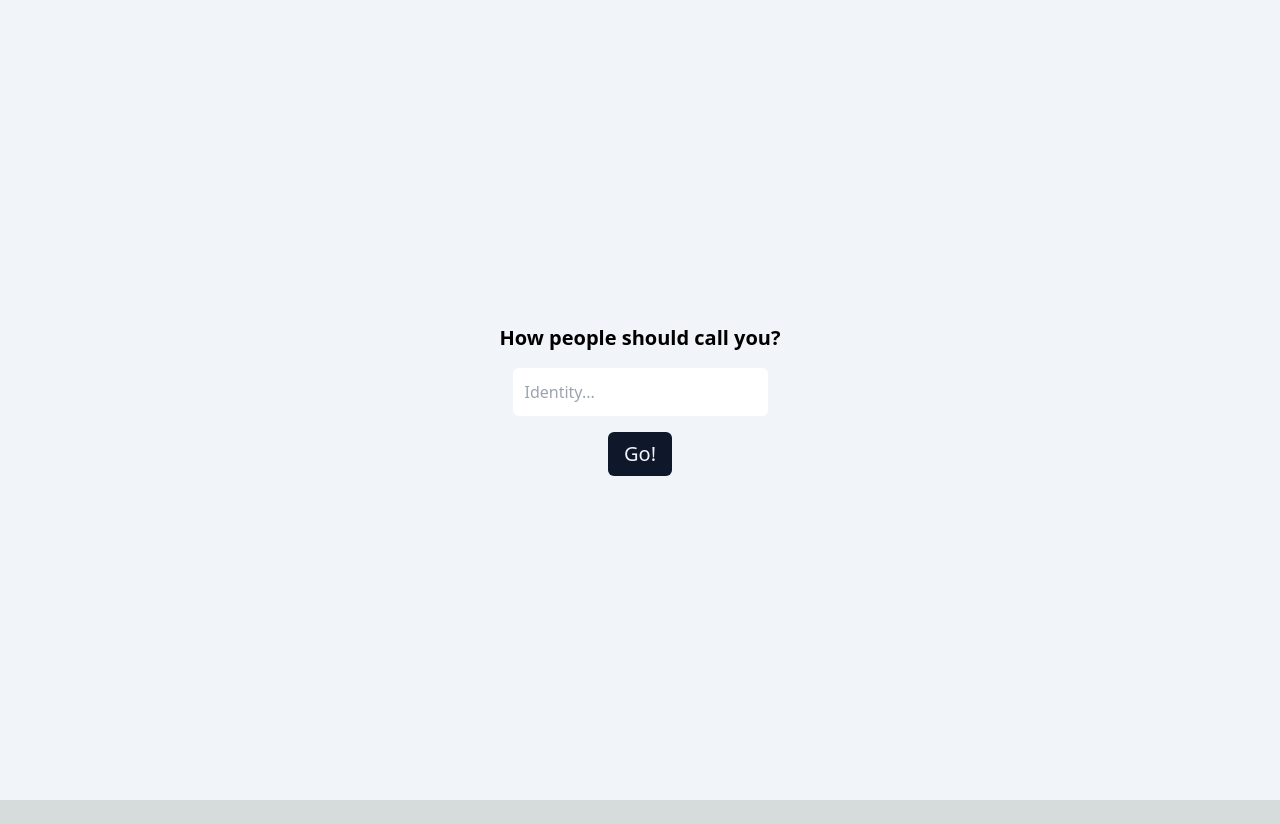
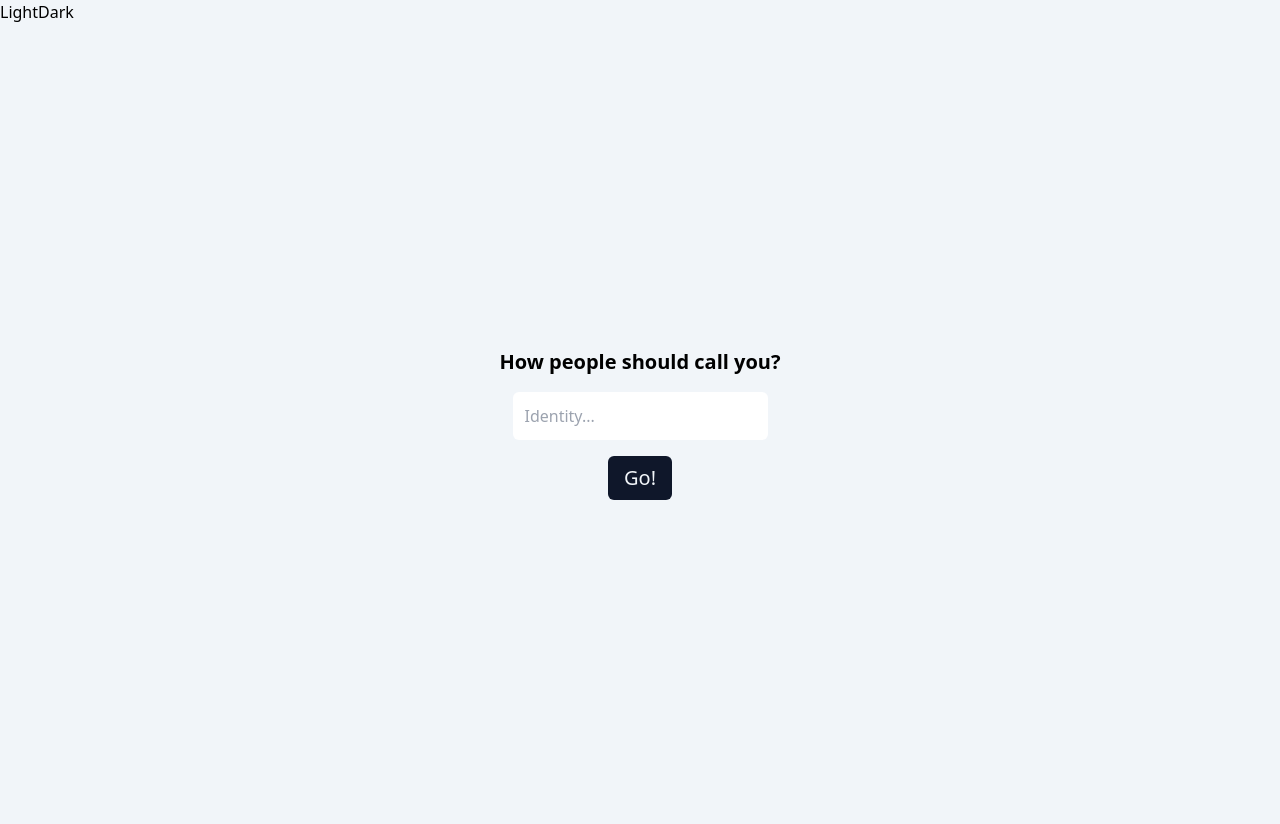
Before and after one commit to yogameleniawan/livechat-nextjs-socket, a Next.js app: page / in a window 1280 px wide. Before the commit the page ends 800 px from the top, so only its background shows below. Built offline with nearby package versions, Linux system fonts and the light colour scheme; no server answers.

Commit message:
add darkmode

```diff
--- a/package.json
+++ b/package.json
@@ -17,6 +17,7 @@
     "eslint": "8.30.0",
     "eslint-config-next": "13.1.1",
     "next": "13.1.1",
+    "next-themes": "^0.2.1",
     "react": "18.2.0",
     "react-dom": "18.2.0",
     "socket.io": "^4.1.2",
--- a/pages/_app.js
+++ b/pages/_app.js
@@ -1,5 +1,10 @@
+import { ThemeProvider } from 'next-themes'
 import '../styles/globals.css'
 
 export default function App({ Component, pageProps }) {
-  return <Component {...pageProps} />
+  return (
+    <ThemeProvider attribute="class">
+      <Component {...pageProps} />
+    </ThemeProvider>
+  )
 }
--- a/pages/components/ChatRoom.tsx
+++ b/pages/components/ChatRoom.tsx
@@ -27,8 +27,11 @@ const ChatRoom = ({ username, messages, message, setMessage, handleKeypress, sen
     }
 
     return (
-        <div className="flex flex-col">
-            <div className="flex flex-col bg-white m-11 h-screen rounded-3xl p-10">
+        <div className="flex flex-row">
+            <div className="flex flex-col bg-white ml-11 mr-7 my-11 w-3/5 h-screen rounded-3xl p-10">
+
+            </div>
+            <div className="flex flex-col bg-white mr-11 my-11 h-screen w-screen rounded-3xl p-10">
                 <div  ref={chatbox} className="chat-box h-full overflow-y-scroll no-scrollbar">
                     {messages.map((msg, i) => {
                         return (
@@ -45,10 +48,11 @@ const ChatRoom = ({ username, messages, message, setMessage, handleKeypress, sen
                             </div>
                         );
                     })}
-                    {/* <div id="chat-box" ref={chatbox} /> */}
                 </div>
-                <p className={`text-black ${isWrite ? 'block' : 'hidden'} transition-all`}>{`${partner} sedang mengetik ...`}</p>
-                <div className="message-box rounded-lg">
+                <div className="relative">
+                    <div className={`bg-gray-100 p-3 rounded-r-2xl rounded-tl-2xl absolute left-3 translate-y-0 text-black ${isWrite ? '-translate-y-14 z-0' : 'translate-y-0 z-0'} transition-all`}>{`${partner} sedang mengetik ...`}</div>
+                </div>
+                <div className="message-box rounded-lg z-10">
                     <div className="w-full flex">
                         <input
                         type="text"
--- /dev/null
+++ b/pages/hooks/useDarkSide.tsx
@@ -0,0 +1,16 @@
+
+import { useState, useEffect } from "react";
+
+export default function useDarkSide() {
+    const [theme, setTheme] = useState("");
+    const colorTheme = theme === "dark" ? "light" : "dark";
+
+    useEffect(() => {
+        const root = window.document.documentElement;
+        root.classList.remove(colorTheme);
+        root.classList.add(theme);
+        localStorage.setItem('theme', theme);
+    }, [theme, colorTheme]);
+
+    return [colorTheme, setTheme];
+}
--- a/pages/index.tsx
+++ b/pages/index.tsx
@@ -4,6 +4,8 @@ import React, { useState, useEffect, useRef } from "react";
 import LobyRoom from "./components/LobyRoom";
 import ChatRoom from './components/ChatRoom';
 import useChatScroll from "./hooks/useChatScroll";
+import useDarkSide from './hooks/useDarkSide';
+import { useTheme } from "next-themes";
 
 let socket;
 
@@ -19,10 +21,10 @@ export default function Home() {
   const [message, setMessage] = useState("");
   const [messages, setMessages] = useState<Array<Message>>([]);
   const chatbox = useChatScroll(messages);
+  const { theme, setTheme } = useTheme();
 
   useEffect(() => {
     fetch("/api/socket");
-
     socket = io();
 
     socket.on("newIncomingMessage", (msg) => {
@@ -55,7 +57,9 @@ export default function Home() {
   };
 
   return (
-    <div className="dark:bg-slate-800 bg-slate-100">
+    <div className="bg-slate-100 dark:bg-slate-800 ">
+      <button onClick={ () => setTheme("light") }>Light</button>
+      <button onClick={ () => setTheme("dark") }>Dark</button>
       {!chosenUsername ? (
         <LobyRoom username={username} setUsername={setUsername} setChosenUsername={setChosenUsername} />
         ) : (
--- a/tailwind.config.js
+++ b/tailwind.config.js
@@ -4,6 +4,7 @@ module.exports = {
     "./pages/**/*.{js,ts,jsx,tsx}",
     "./components/**/*.{js,ts,jsx,tsx}",
   ],
+  darkMode: 'class',
   theme: {
     extend: {},
   },
```
Also changed, not shown: 1 other file (tests, documents, lock files or other folders).
